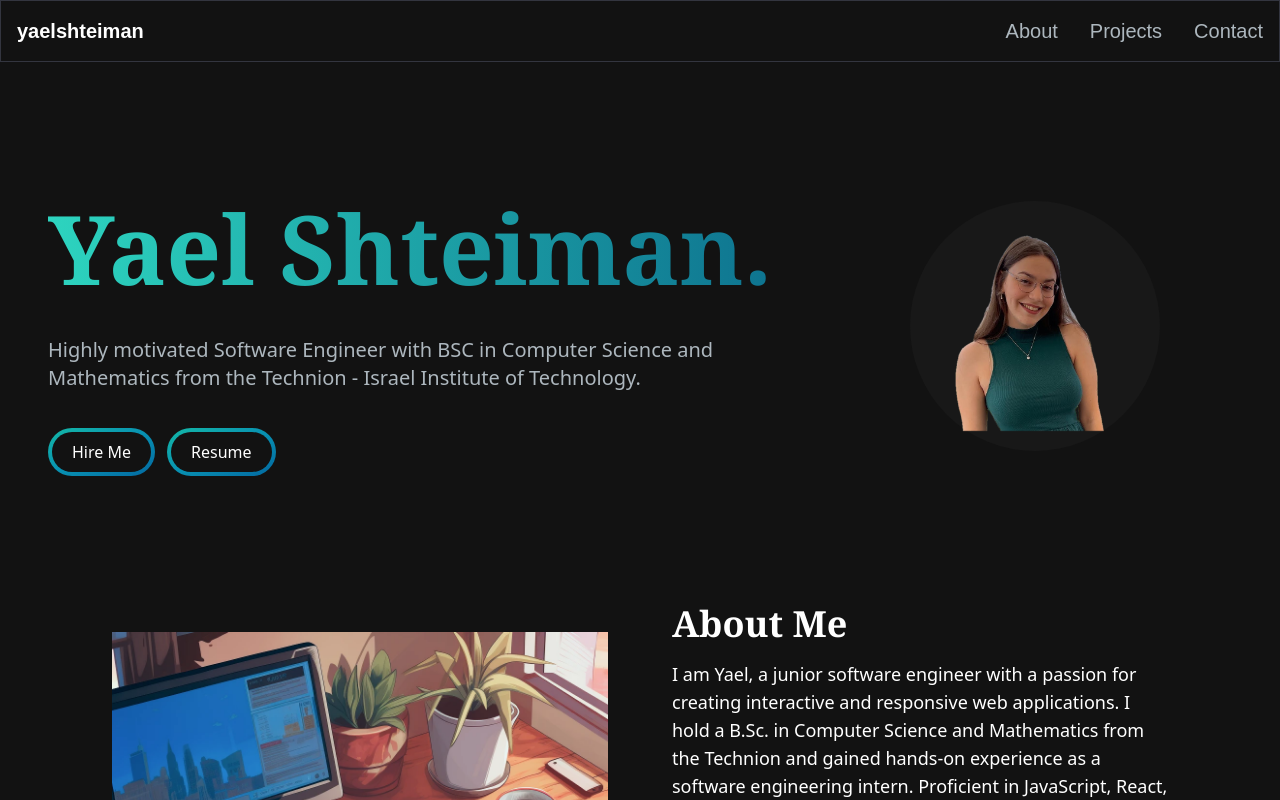
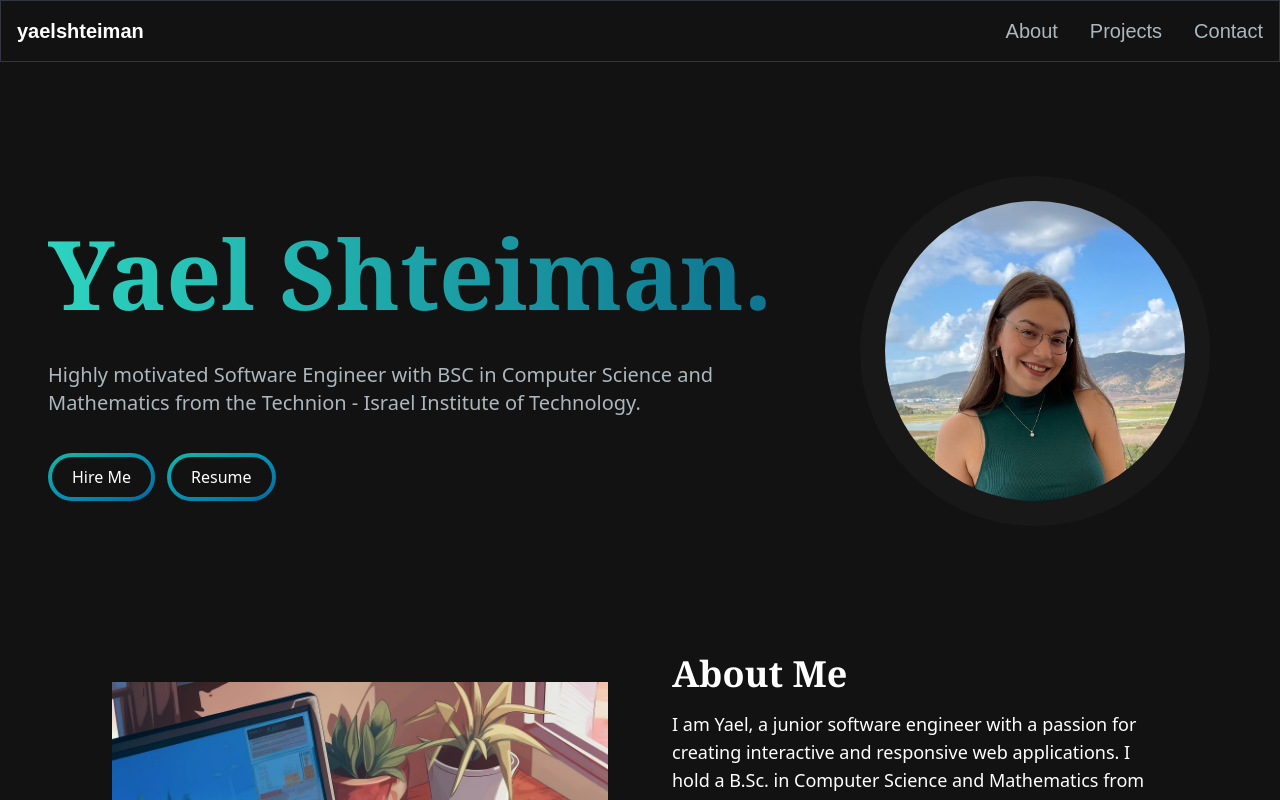
Before and after one commit to yaelshteiman/portfolio, a Next.js app: page / in a window 1280 px wide. Shown: the top 800 px of the page. Built offline with nearby package versions, Linux system fonts and the light colour scheme.

Commit message:
changing the hero section img and buttons

```diff
--- a/app/components/HeroSection.jsx
+++ b/app/components/HeroSection.jsx
@@ -53,13 +53,13 @@ const HeroSection = () => {
                     transition={{duration: 0.5}}
                     className="col-span-4 place-self-center mt-4 lg:mt-0"
                 >
-                    <div className="rounded-full bg-[#181818] w-[250px] h-[250px] lg:w-[250px] lg:h-[250px] relative">
+                    <div className="rounded-full bg-[#181818] w-[250px] h-[250px] lg:w-[350px] lg:h-[350px] relative">
                         <Image
                             src="/images/portfolio-hero-img.png"
                             alt="hero image"
-                            className="absolute transform -translate-x-1/2 -translate-y-1/2 top-1/2 left-1/2"
-                            width={210}
-                            height={220}
+                            className=" rounded-full absolute transform -translate-x-1/2 -translate-y-1/2 top-1/2 left-1/2"
+                            width={300}
+                            height={300}
                         />
                     </div>
 
```
Also changed, not shown: public/images/portfolio-hero-img.png.
